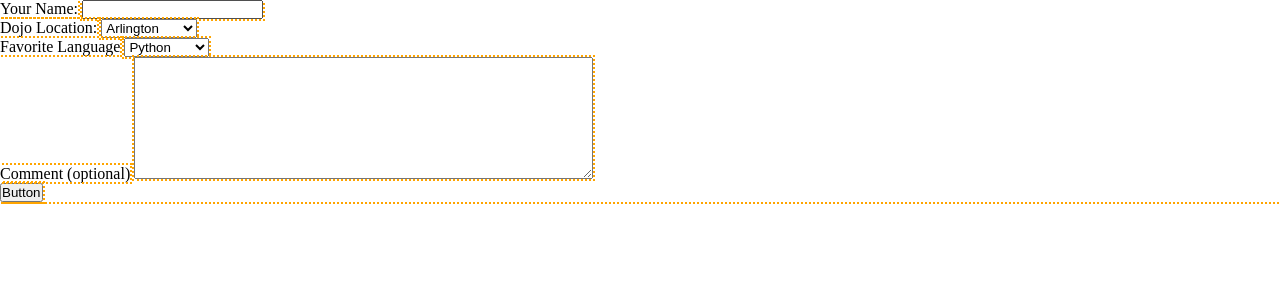
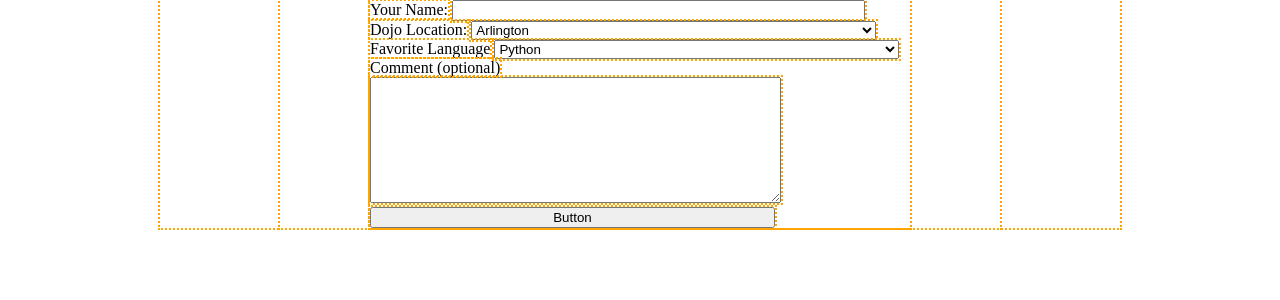
Before and after one commit to JennyWauer/dojo_survey, a Django app: page /dojo_app/ in a window 1280 px wide. Shown: the top 300 px of the page. Run offline with Django 3.2, Linux system fonts and the light colour scheme.

Commit message:
update style for page

```diff
--- a/dojo_app/static/style.css
+++ b/dojo_app/static/style.css
@@ -1,5 +1,5 @@
 * {
     margin: 0 auto;
-    padding: 0;
     outline: 2px dotted orange;
+    width: 75%;
 }
```
